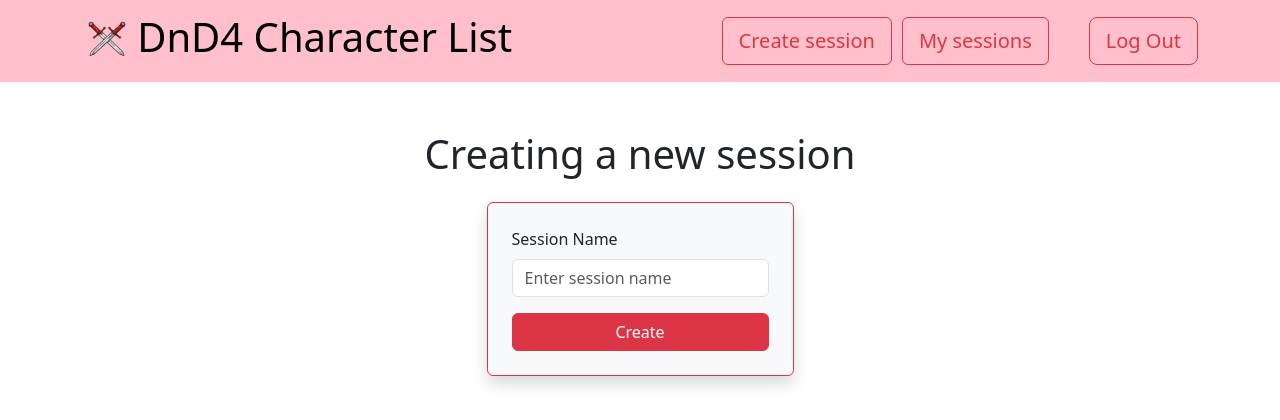
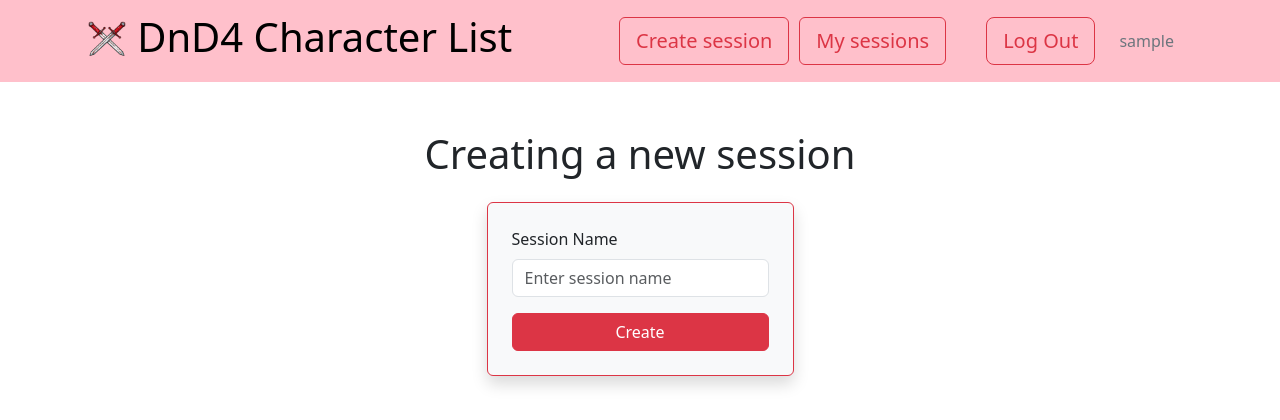
Before and after one commit to TheRa4ina/dnd4e_charlist, a Django app: page /session_creator/ in a window 1280 px wide. Shown: the top 420 px of the page. Run offline with Django 5.2, Linux system fonts and the light colour scheme; the visitor is signed in with stand-in values (Sample User, id 1); some libraries are stand-ins or nearby versions.

Commit message:
[feature] added user name in header

```diff
--- a/charlist/templates/includes/header.html
+++ b/charlist/templates/includes/header.html
@@ -16,10 +16,16 @@
               <button type="button" class="btn btn-outline-danger btn-lg rounded" style="display: inline; margin-left: 10px;">
                   <a class="text-decoration-none text-reset" href="{% url 'charlist:SessionSelector' %}">My sessions</a>
               </button>
-              <form action="{% url 'user:logout' %}" method="post" style="display: inline; margin-left: 40px;">
+              <div class="d-flex flex-row align-items-center">
+                <form action="{% url 'user:logout' %}" method="post" style="display: inline; margin-left: 40px;">
                   {% csrf_token %}
                   <button type="submit" class="btn btn-outline-danger btn-lg square-btn">Log Out</button>
-              </form>
+                </form>
+                <div class="mx-4 text-secondary">
+                  {{user.get_username}}
+                </div>
+              </div>
+
           </div>
           {% else %}
             <div class="btn-group" role="group" aria-label="Basic outlined example">
```
